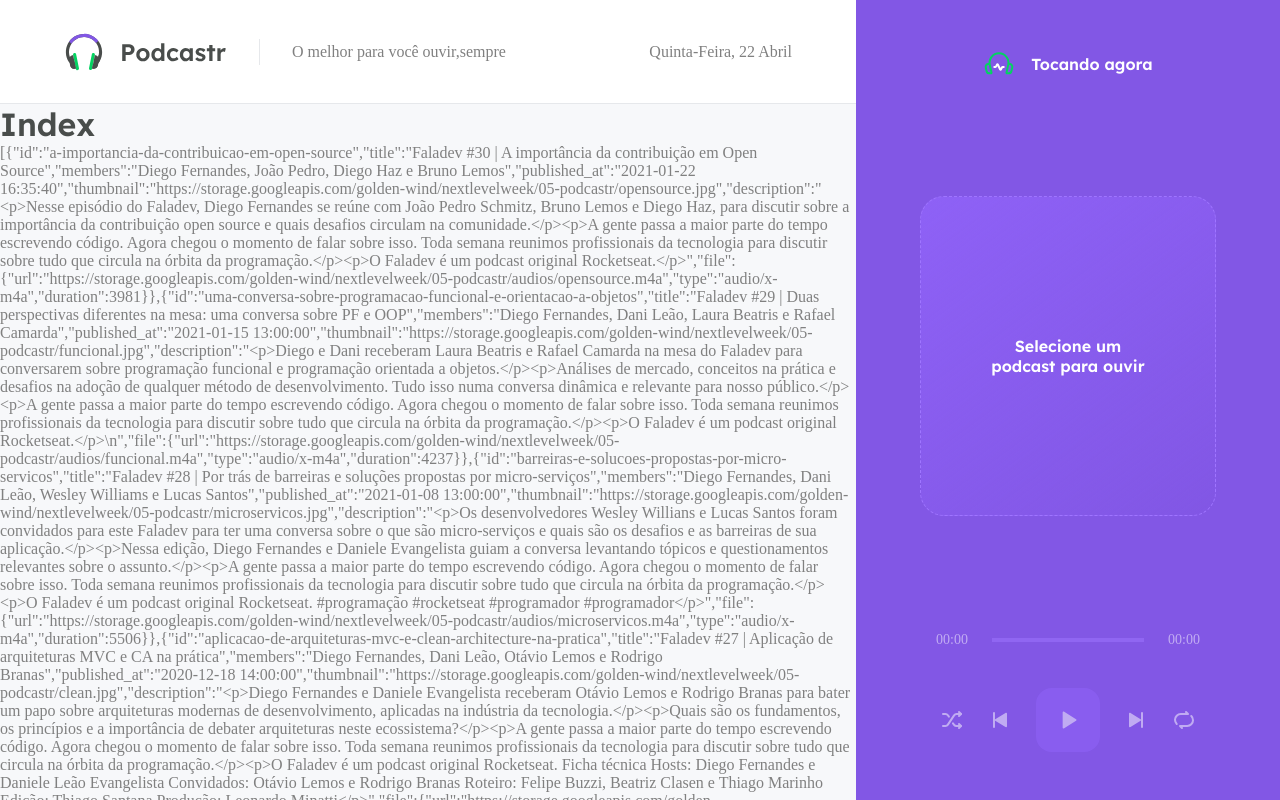
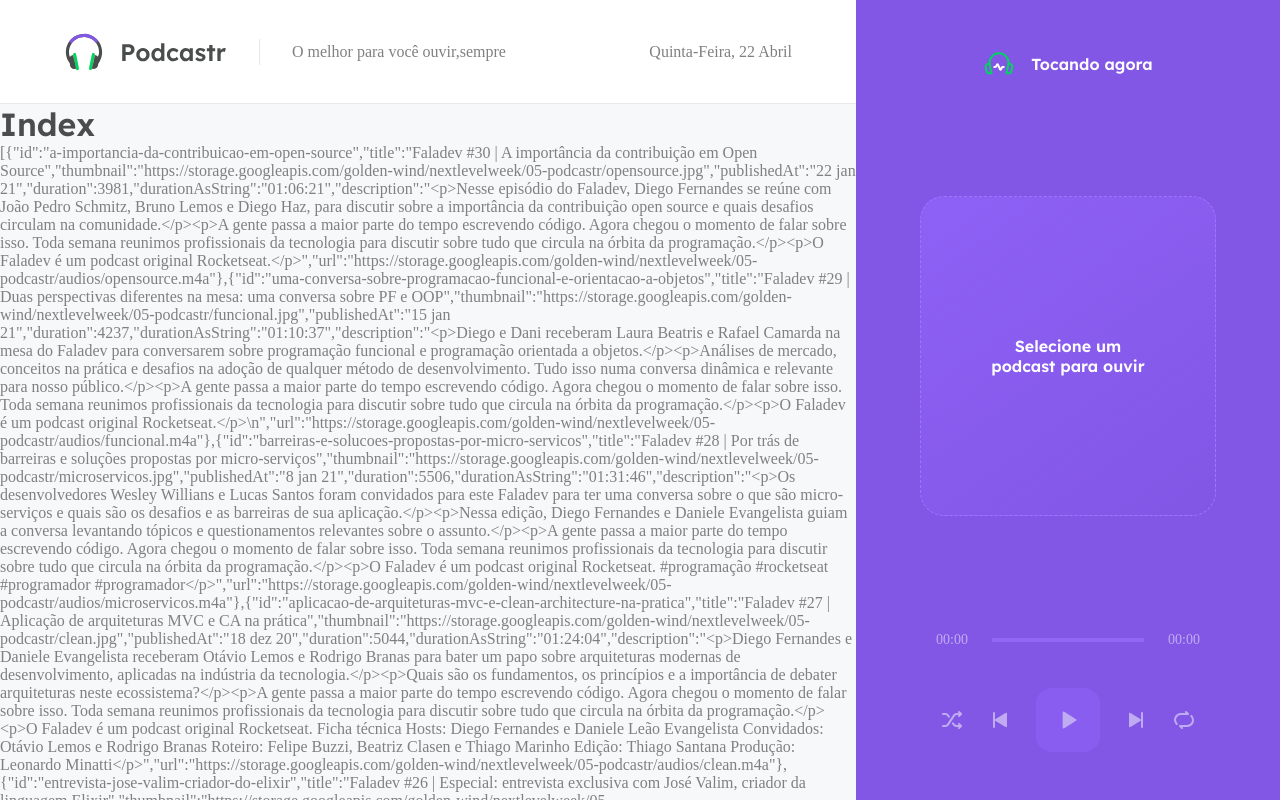
Before and after one commit to devLeSilverio/Podcastr, a Next.js app: page / in a window 1280 px wide. Shown: the top 800 px of the page. Built offline with nearby package versions, Linux system fonts and the light colour scheme; data requests are answered from the project's data file.

Commit message:
🌻I made the function convertDurationToTime

```diff
--- a/src/pages/index.tsx
+++ b/src/pages/index.tsx
@@ -2,13 +2,17 @@
 //SSR --> recarrega toda vez que a cessar a home da aplicação , mas se ela na sofre alteração, nao tem porque ir na api e buscra os episodios
 //SSG --> asssim que entra na pag, a aplicacao que noa muda fica estatica
 
+import { format, parseISO } from 'date-fns'
+import ptBR from 'date-fns/locale/pt-BR'
 import { GetStaticProps } from "next"
 import api from "../../services/api"
+import convertDurationToTimeString from '../utils/convertDurationToTimeString'
 
 type Episode = {
   id:string;
   title:string;
   members:string;
+  published_at:string;
 }
 
 type HomeProps = {
@@ -33,9 +37,22 @@
     }
   })
 
+  const episodes = data.map(episode =>{
+    return{
+      id:episode.id,
+      title:episode.title,
+      thumbnail:episode.thumbnail,
+      publishedAt: format(parseISO(episode.published_at), 'd MMM yy', {locale: ptBR} ),
+      duration:Number(episode.file.duration),
+      durationAsString: convertDurationToTimeString(Number(episode.file.duration)),
+      description: episode.description,
+      url: episode.file.url,
+    };
+  })
+
   return {
-    props:{
-      episodes:data,
+    props: {
+      episodes,
     },
     revalidate: 60*60*8,
   }
--- /dev/null
+++ b/src/utils/convertDurationToTimeString.ts
@@ -0,0 +1,11 @@
+export default function convertDurationToTimeString(duration:number) {
+  const hours = Math.floor(duration / 3600)
+  const minutes = Math.floor((duration % 3600) / 60);
+  const seconds = Math.floor(duration % 60);
+
+  const timeString = [hours, minutes, seconds]
+  .map(unit => String(unit).padStart(2, '0')) //sempre ter 2 dígitos
+  .join(':')
+
+  return timeString;
+}
```
